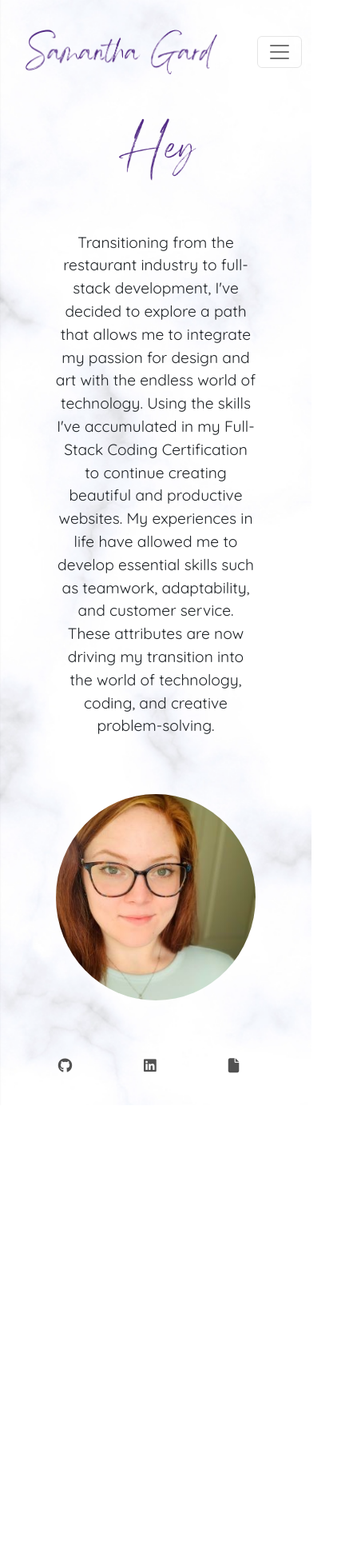
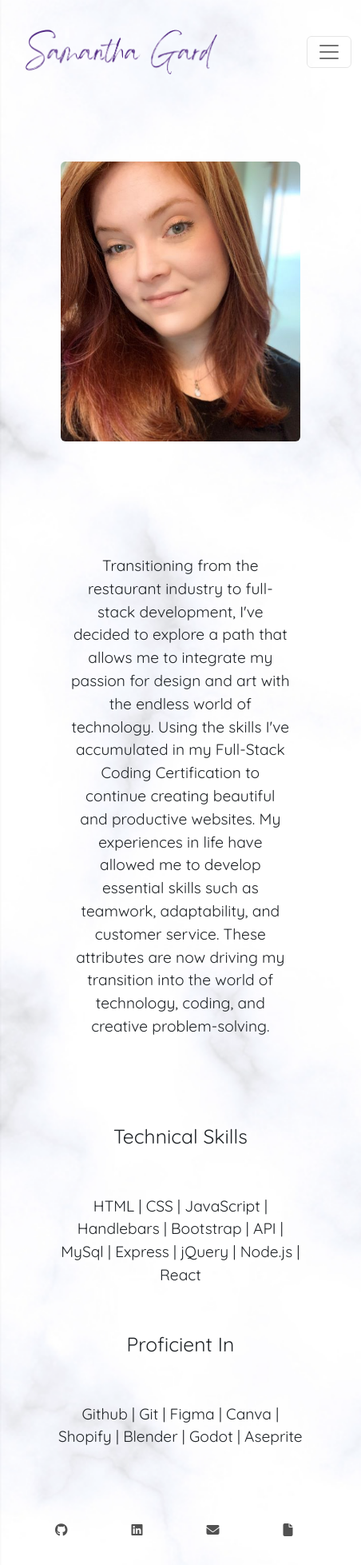
Before and after one commit to samanthagard13/SG-React-Portfolio, a React (Vite) app: page /about in a window 390 px wide. Shown: the whole page at 80% size, 452 px wide, since content can reach past the window. Before the commit the page ends 1382 px from the top, so only its background shows below. Built offline with nearby package versions, Linux system fonts and the light colour scheme.

Commit message:
about me changes. resume link change

```diff
--- a/src/App.css
+++ b/src/App.css
@@ -137,6 +137,17 @@ ul {
 
 /*  */
 
+/* About page */
+
+.about-pic {
+  height: 350px;
+  width: auto;
+  margin: 4em;
+}
+
+
+/*  */
+
 /* Contact Page */
 
 .input-group-text {
@@ -189,6 +200,10 @@ ul {
     width: 250px;
   }
 
+  .footer-icon {
+    font-size: large;
+  }
+
 }
 
 @media (max-width: 450px) {
@@ -198,13 +213,13 @@ ul {
     width: 10em;
   }
 
+ .about-p {
+  padding: 0;
 
-  .hey {
-    width: 50%;
-  }
+ }
 
   .footer-icon {
-    font-size: large;
+    font-size: medium;
   }
 
 
--- a/src/components/Footer.jsx
+++ b/src/components/Footer.jsx
@@ -7,21 +7,29 @@ function Footer() {
       <Container>
         <Nav className="d-flex align-items-center justify-content-center">
           <Nav.Link
-          className="footer-icon"
+            className="footer-icon"
             target="_blank"
             href="https://github.com/samanthagard13"
           >
             <i className="fab fa-github"></i>
           </Nav.Link>
           <Nav.Link
-          className="footer-icon"
+            className="footer-icon"
             target="_blank"
             href="https://www.linkedin.com/in/samantha-gard-47599b269"
           >
             <i className="fab fa-linkedin"></i>
           </Nav.Link>
           <Nav.Link
-          className="footer-icon"
+            className="footer-icon"
+            target="_blank"
+            href="mailto:samantha.gard13@gmail.com"
+          >
+            <i className="fa-solid fa-envelope"></i>
+          </Nav.Link>
+
+          <Nav.Link
+            className="footer-icon"
             target="_blank"
             href="https://docs.google.com/document/d/1JIaw8u_5AKz1DxoVVX4aDPMrclz10sqJNAM1qPkprvY/edit?usp=sharing"
           >
--- a/src/components/NavBar.jsx
+++ b/src/components/NavBar.jsx
@@ -46,7 +46,7 @@ function NavBar() {
                 <Nav.Link
                   className="nav-btn"
                   target="_blank"
-                  href="https://docs.google.com/document/d/1JIaw8u_5AKz1DxoVVX4aDPMrclz10sqJNAM1qPkprvY/edit?usp=sharing"
+                  href="/images/Resume.2024.pdf"
                 >
                   <i className="fa-solid fa-file"></i> Resume
                 </Nav.Link>
@@ -81,7 +81,7 @@ function NavBar() {
             <Nav.Link
               className="nav-btn"
               target="_blank"
-              href="https://docs.google.com/document/d/1JIaw8u_5AKz1DxoVVX4aDPMrclz10sqJNAM1qPkprvY/edit?usp=sharing"
+              href="/images/Resume.2024.pdf"
             >
               <i className="fa-solid fa-file"></i> Resume
             </Nav.Link>
--- a/src/pages/AboutMe.jsx
+++ b/src/pages/AboutMe.jsx
@@ -1,42 +1,48 @@
 import React from "react";
 import NavBar from "../components/NavBar";
-import Photo from "../components/Photo";
 import { Container, Row, Col, Image } from "react-bootstrap";
-import Contact from "../components/Contact-btn";
 import Footer from "../components/Footer";
+import Skills from "../components/Skills";
 
 function AboutMe() {
   return (
     <>
-    <NavBar/>
+      <NavBar />
       <Container style={{ marginTop: "2em" }} className="text-center" fluid>
-    <Image src="/images/hey.png" className="hey"/>
-
-          <p style={{ margin: "1em", padding: "2em"}}>
+        <Row>
+        <Col xl={6}>
+            <Image src="/images/IMG_3577.jpg" className="about-pic" rounded />
+          </Col>
+        <Col xl={6}>
+            <p style={{ margin: "2em", padding: "2em" }} className="about-p">
               Transitioning from the restaurant industry to full-stack
               development, I've decided to explore a path that allows me to
               integrate my passion for design and art with the endless world of
               technology. Using the skills I've accumulated in my Full-Stack
               Coding Certification to continue creating beautiful and productive
-            websites. My experiences in life have allowed me to develop essential skills
-            such as teamwork, adaptability, and customer service. These
-            attributes are now driving my transition into the world of
-            technology, coding, and creative problem-solving.
+              websites. My experiences in life have allowed me to develop
+              essential skills such as teamwork, adaptability, and customer
+              service. These attributes are now driving my transition into the
+              world of technology, coding, and creative problem-solving.
             </p>
+          </Col>
 
-        <Photo/>
 
-        {/* <Row>
-          <Col>
-          <Photo/>
+        </Row>
+        <Row style={{ marginTop: "2em" }} >
+          <Col xl={6}>
+            <h2>Technical Skills</h2>
+
+            <p style={{ margin: "2em", padding: "1em" }}>HTML | CSS | JavaScript | Handlebars | Bootstrap | API | MySql | Express | jQuery | Node.js | React </p>
           </Col>
-          <Col className="mt-5">
-          <Contact/>
+          <Col xl={6}>
+            <h2>Proficient In</h2>
+
+            <p style={{ margin: "2em", padding: "1em" }}>Github | Git | Figma | Canva | Shopify | Blender | Godot | Aseprite</p>
           </Col>
-        </Row> */}
+        </Row>
 
-        <Footer/>
-
+        <Footer />
       </Container>
     </>
   );
--- a/src/pages/Homepage.jsx
+++ b/src/pages/Homepage.jsx
@@ -31,8 +31,6 @@ function Homepage() {
           </Col>
         </Row>
 
-        <Skills />
-
         <Row>
           <Col xs={12} md={6} lg={6} className="d-flex align-items-center justify-content-center mt-4">
             <WebBtn />
@@ -42,9 +40,9 @@ function Homepage() {
           </Col>
 
         </Row>
-        <Container className="mt-4">
+        {/* <Container className="mt-4">
         <Contact/>
-        </Container>
+        </Container> */}
 
       </Container>
 
--- a/src/pages/ThreeDPage.jsx
+++ b/src/pages/ThreeDPage.jsx
@@ -12,12 +12,7 @@ function ThreeDPage() {
         <Image src="/images/noarrow-3d.png" />
         <h2>Blender</h2>
         <Row>
-          <Col>
-            <Card className="threed-card">
-              <Card.Img src="/images/iso-bedroom.png" className="iso"/>
-              <Card.Title>Isometric Bedroom</Card.Title>
-            </Card>
-          </Col>
+
 
           <Col>
             <Card className="threed-card">
@@ -35,6 +30,12 @@ function ThreeDPage() {
               <Card.Img src="/images/section1-render.png" className="art-img" />
               <Card.Img src="/images/section1-closeup.png" className="art-img"/>
               <Card.Title>Futuristic Studio Apartment 360</Card.Title>
+            </Card>
+          </Col>
+          <Col>
+            <Card className="threed-card">
+              <Card.Img src="/images/iso-bedroom.png" className="iso"/>
+              <Card.Title>Isometric Bedroom</Card.Title>
             </Card>
           </Col>
         </Row>
```
Also changed, not shown: public/images/IMG_3577.jpg (added), 1 other file (tests, documents, lock files or other folders). Lines whose indentation alone changed are shown as unchanged.
